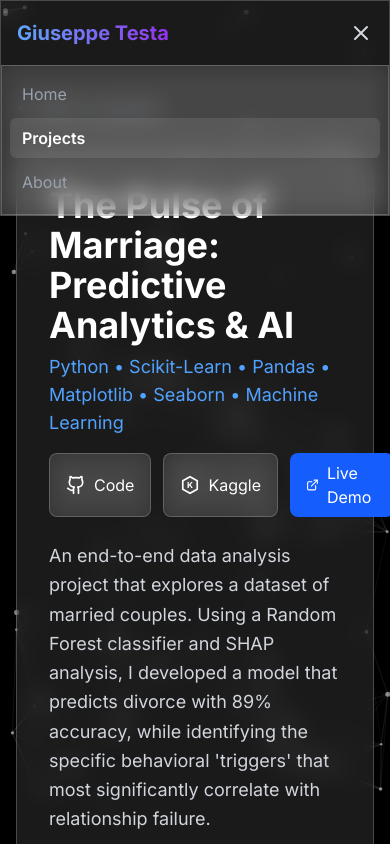
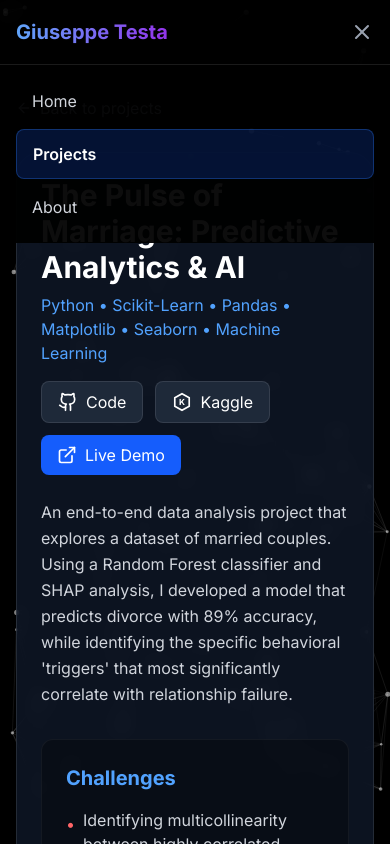
Before and after one commit to peptesta/portfolio, a Next.js app: page /projects/divorce-prediction-analysis in a window 390 px wide. Both pictures are taken after a click on the button 361 px from the left and 33 px from the top of the page. Shown: the top 844 px of the page. Built offline with nearby package versions, Linux system fonts and the light colour scheme.

Commit message:
Changes to adapt to mobile devices

```diff
--- a/src/app/projects/[slug]/page.tsx
+++ b/src/app/projects/[slug]/page.tsx
@@ -1,8 +1,8 @@
 import { notFound } from "next/navigation";
 import { getProjectBySlug, getAllProjects } from "@/content/projects";
 import { Github, ExternalLink, ArrowLeft } from "lucide-react";
+import Link from "next/link";
 import { KaggleIcon } from "@/components/Icons/KaggleIcon";
-import Link from "next/link";
 
 interface Props {
   params: Promise<{ slug: string }>;
@@ -26,19 +26,20 @@ export default async function ProjectPage({ params }: Props) {
           <ArrowLeft className="w-4 h-4 mr-2" /> Back to projects
         </Link>
 
-        <div className="glass rounded-3xl p-8 md:p-12">
+        {/* Main card - darker background for better contrast */}
+        <div className="bg-gray-900/80 backdrop-blur-sm rounded-3xl p-6 md:p-12 border border-white/10">
           <div className="flex flex-col md:flex-row justify-between items-start gap-4 mb-6">
             <div>
-              <h1 className="text-4xl font-bold mb-2">{project.title}</h1>
-              <p className="text-blue-400 text-lg">{project.tags.join(" • ")}</p>
+              <h1 className="text-3xl md:text-4xl font-bold mb-2 text-white">{project.title}</h1>
+              <p className="text-blue-400 text-base md:text-lg">{project.tags.join(" • ")}</p>
             </div>
-            <div className="flex gap-3">
+            <div className="flex flex-wrap gap-3 w-full md:w-auto">
               {project.githubUrl && (
                 <a
                   href={project.githubUrl}
                   target="_blank"
                   rel="noopener noreferrer"
-                  className="flex items-center gap-2 px-4 py-2 glass rounded-lg hover:bg-white/20 transition-colors"
+                  className="flex items-center gap-2 px-4 py-2 bg-gray-800 hover:bg-gray-700 text-white rounded-lg transition-colors border border-white/10"
                 >
                   <Github className="w-5 h-5" /> Code
                 </a>
@@ -48,10 +49,9 @@ export default async function ProjectPage({ params }: Props) {
                   href={project.kaggleUrl}
                   target="_blank"
                   rel="noopener noreferrer"
-                  className="flex items-center gap-2 px-4 py-2 glass rounded-lg hover:bg-white/20 transition-colors"
+                  className="flex items-center gap-2 px-4 py-2 bg-gray-800 hover:bg-gray-700 text-white rounded-lg transition-colors border border-white/10"
                 >
-                  <KaggleIcon className="w-5 h-5" />
-                  Kaggle
+                  <KaggleIcon className="w-5 h-5" /> Kaggle
                 </a>
               )}
               {project.liveUrl && (
@@ -59,7 +59,7 @@ export default async function ProjectPage({ params }: Props) {
                   href={project.liveUrl}
                   target="_blank"
                   rel="noopener noreferrer"
-                  className="flex items-center gap-2 px-4 py-2 bg-blue-600 hover:bg-blue-700 rounded-lg transition-colors"
+                  className="flex items-center gap-2 px-4 py-2 bg-blue-600 hover:bg-blue-700 text-white rounded-lg transition-colors"
                 >
                   <ExternalLink className="w-5 h-5" /> Live Demo
                 </a>
@@ -67,28 +67,28 @@ export default async function ProjectPage({ params }: Props) {
             </div>
           </div>
 
-          <p className="text-gray-300 text-lg leading-relaxed mb-8">
+          <p className="text-gray-300 text-base md:text-lg leading-relaxed mb-8">
             {project.longDescription}
           </p>
 
           <div className="grid md:grid-cols-2 gap-8 mb-8">
-            <div>
-              <h2 className="text-xl font-bold mb-4 text-gradient">Challenges</h2>
-              <ul className="space-y-2">
+            <div className="bg-black/30 rounded-xl p-6 border border-white/5">
+              <h2 className="text-xl font-bold mb-4 text-blue-400">Challenges</h2>
+              <ul className="space-y-3">
                 {project.challenges.map((challenge, i) => (
-                  <li key={i} className="flex items-start text-gray-400">
-                    <span className="text-red-400 mr-2">•</span>
+                  <li key={i} className="flex items-start text-gray-300">
+                    <span className="text-red-400 mr-2 mt-1">•</span>
                     {challenge}
                   </li>
                 ))}
               </ul>
             </div>
-            <div>
-              <h2 className="text-xl font-bold mb-4 text-gradient">Solutions</h2>
-              <ul className="space-y-2">
+            <div className="bg-black/30 rounded-xl p-6 border border-white/5">
+              <h2 className="text-xl font-bold mb-4 text-green-400">Solutions</h2>
+              <ul className="space-y-3">
                 {project.solutions.map((solution, i) => (
-                  <li key={i} className="flex items-start text-gray-400">
-                    <span className="text-green-400 mr-2">•</span>
+                  <li key={i} className="flex items-start text-gray-300">
+                    <span className="text-green-400 mr-2 mt-1">•</span>
                     {solution}
                   </li>
                 ))}
@@ -97,12 +97,12 @@ export default async function ProjectPage({ params }: Props) {
           </div>
 
           <div>
-            <h2 className="text-xl font-bold mb-4 text-gradient">Technologies Used</h2>
+            <h2 className="text-xl font-bold mb-4 text-purple-400">Technologies Used</h2>
             <div className="flex flex-wrap gap-2">
               {project.technologies.map((tech) => (
                 <span
                   key={tech}
-                  className="px-4 py-2 glass rounded-full text-sm text-gray-300"
+                  className="px-4 py-2 bg-blue-600/20 text-blue-300 rounded-full text-sm border border-blue-500/30"
                 >
                   {tech}
                 </span>
@@ -115,7 +115,6 @@ export default async function ProjectPage({ params }: Props) {
   );
 }
 
-// Generate static paths for all projects
 export async function generateStaticParams() {
   const projects = getAllProjects();
   return projects.map((project) => ({
--- a/src/components/Navbar.tsx
+++ b/src/components/Navbar.tsx
@@ -1,14 +1,14 @@
 'use client';
 
 import Link from "next/link";
-import { usePathname } from "next/navigation";  // Import this
+import { usePathname } from "next/navigation";
 import { useState } from "react";
 import { Github, Linkedin, Menu, X } from "lucide-react";
 import { KaggleIcon } from "./Icons/KaggleIcon";
 
 export function Navbar() {
   const [isOpen, setIsOpen] = useState(false);
-  const pathname = usePathname();  // Get current URL path
+  const pathname = usePathname();
 
   const navLinks = [
     { href: "/", label: "Home" },
@@ -16,16 +16,15 @@ export function Navbar() {
     { href: "/about", label: "About" },
   ];
 
-  // Function to check if link is active
   const isActive = (href: string) => {
     if (href === "/") {
-      return pathname === "/";  // Exact match for home
+      return pathname === "/";
     }
-    return pathname.startsWith(href);  // Starts with for other pages
+    return pathname.startsWith(href);
   };
 
   return (
-    <nav className="fixed top-0 w-full z-50 glass">
+    <nav className="fixed top-0 w-full z-50 bg-black/80 backdrop-blur-md border-b border-white/10">
       <div className="max-w-7xl mx-auto px-4 sm:px-6 lg:px-8">
         <div className="flex items-center justify-between h-16">
           <Link href="/" className="text-xl font-bold text-gradient">
@@ -47,7 +46,6 @@ export function Navbar() {
                   }`}
                 >
                   {link.label}
-                  {/* Active indicator - underline */}
                   {active && (
                     <span className="absolute -bottom-1 left-0 w-full h-0.5 bg-gradient-to-r from-blue-400 to-purple-600 rounded-full" />
                   )}
@@ -56,10 +54,10 @@ export function Navbar() {
             })}
 
             <div className="flex items-center space-x-4 ml-4 border-l border-white/20 pl-4">
-              <a href="https://github.com/yourusername" target="_blank" rel="noopener noreferrer">
+              <a href="https://github.com/peptesta" target="_blank" rel="noopener noreferrer">
                 <Github className="w-5 h-5 text-gray-400 hover:text-white transition-colors" />
               </a>
-              <a href="https://kaggle.com/peppetesta" target="_blank" rel="noopener noreferrer" >
+              <a href="https://kaggle.com/peppetesta" target="_blank" rel="noopener noreferrer">
                 <KaggleIcon className="w-5 h-5 text-gray-400 hover:text-white transition-colors" />
               </a>
               <a href="https://linkedin.com/in/giuseppe-testa-09445b326/" target="_blank" rel="noopener noreferrer">
@@ -70,7 +68,7 @@ export function Navbar() {
 
           {/* Mobile Menu Button */}
           <button
-            className="md:hidden text-gray-300"
+            className="md:hidden text-gray-400 hover:text-white transition-colors"
             onClick={() => setIsOpen(!isOpen)}
           >
             {isOpen ? <X className="w-6 h-6" /> : <Menu className="w-6 h-6" />}
@@ -78,20 +76,20 @@ export function Navbar() {
         </div>
       </div>
 
-      {/* Mobile Nav */}
+      {/* Mobile Nav - Dark background instead of glass */}
       {isOpen && (
-        <div className="md:hidden glass border-t border-white/10">
-          <div className="px-2 pt-2 pb-3 space-y-1">
+        <div className="md:hidden bg-black/95 border-t border-white/10 absolute w-full">
+          <div className="px-4 py-3 space-y-1">
             {navLinks.map((link) => {
               const active = isActive(link.href);
               return (
                 <Link
                   key={link.href}
                   href={link.href}
-                  className={`block px-3 py-2 rounded-md transition-colors ${
+                  className={`block px-4 py-3 rounded-lg transition-colors ${
                     active
-                      ? "text-white bg-white/10 font-semibold"
-                      : "text-gray-400 hover:text-white hover:bg-white/5"
+                      ? "text-white bg-blue-600/20 font-semibold border border-blue-500/30"
+                      : "text-gray-300 hover:text-white hover:bg-white/5"
                   }`}
                   onClick={() => setIsOpen(false)}
                 >
```
Also changed, not shown: src/app/about/page.tsx (+16 -15 lines).
